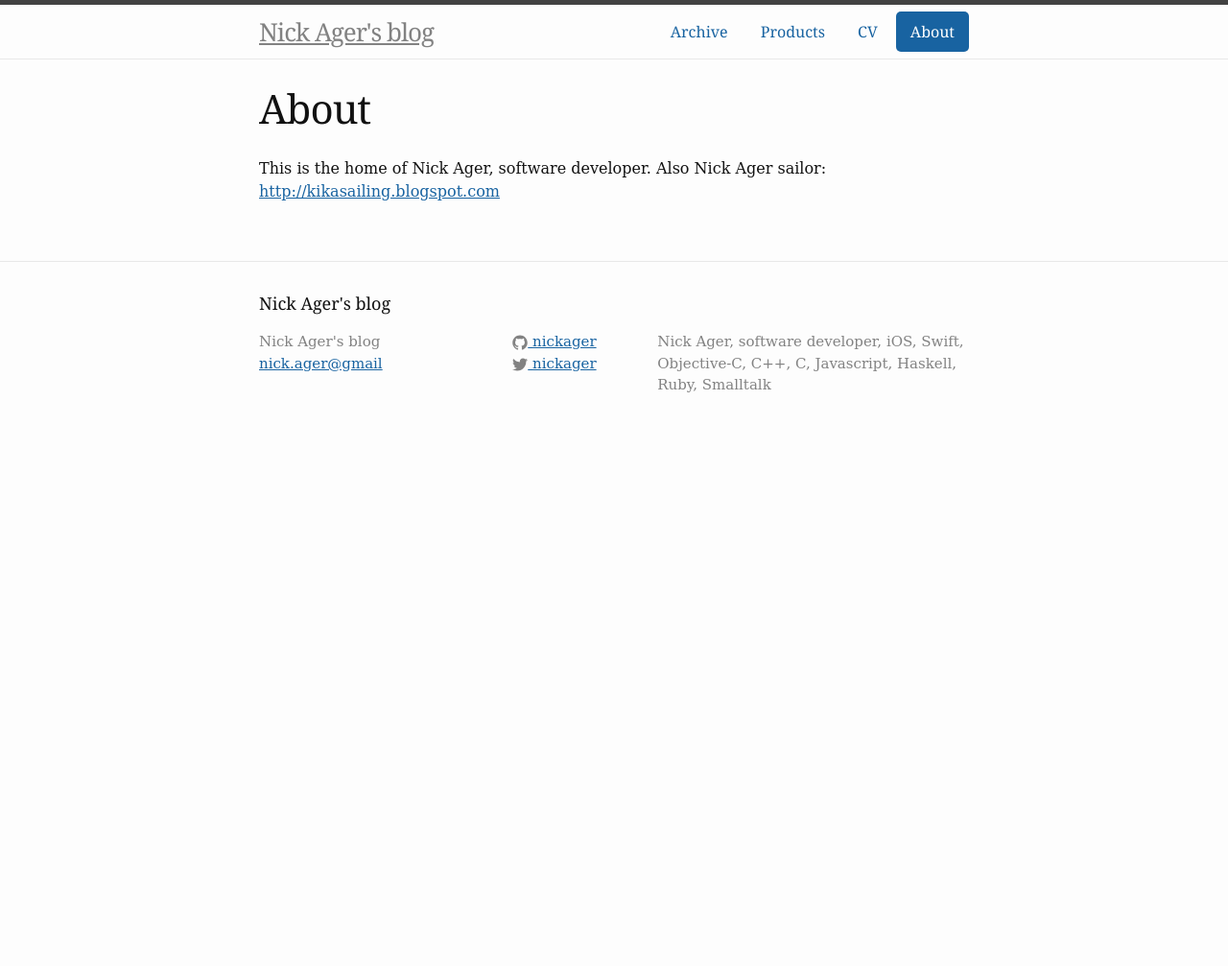
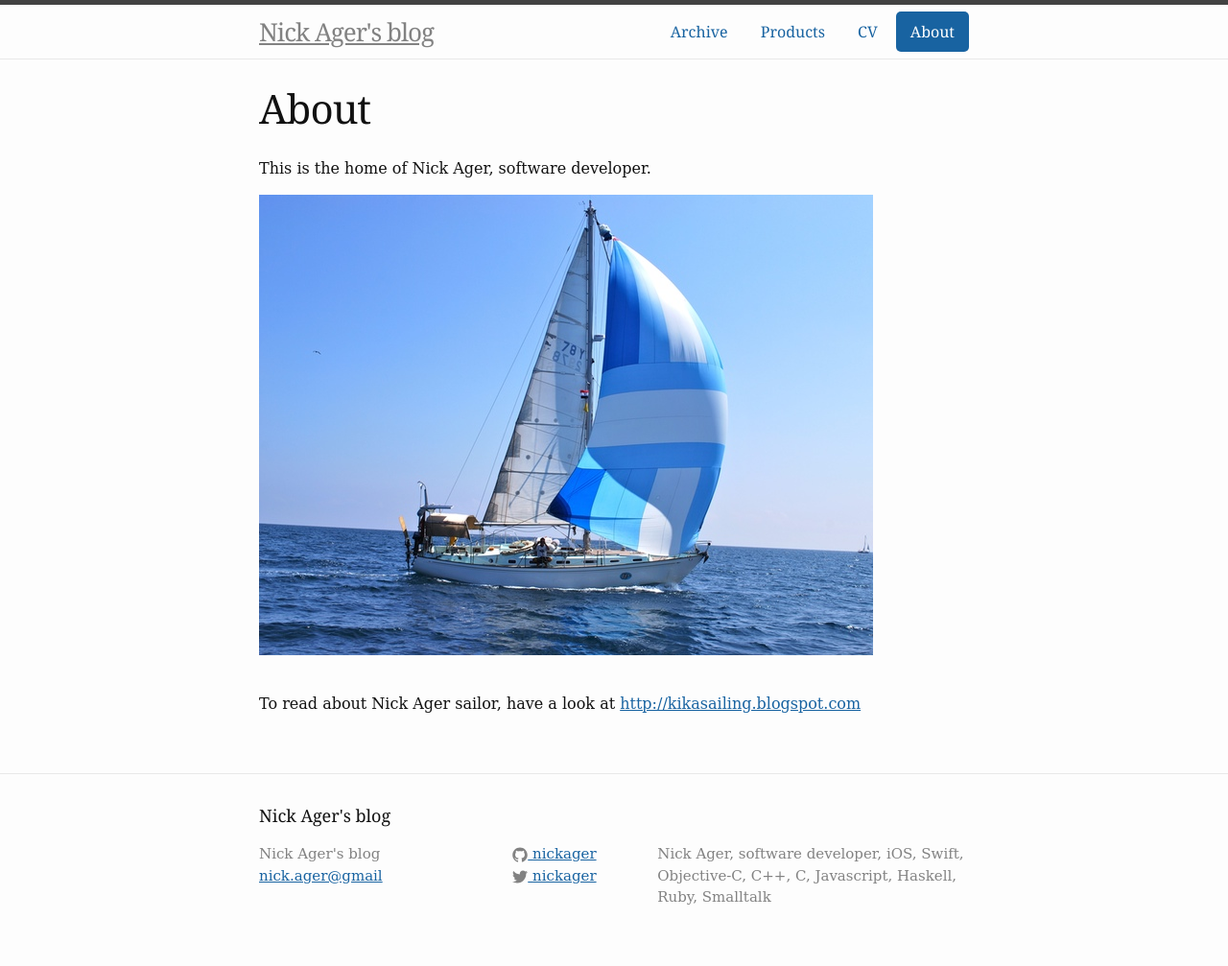
Before and after one commit to NickAger/nickager.github.io, a Jekyll site: the page built from x3-about.md, in a window 1280 px wide. Shown: the whole page at 96% size. Built offline with Jekyll 4.4.1, drawn with Linux system fonts in a browser that asks for light colours; some web fonts are replaced; before the commit the page ends 900 px from its top, so only the background shows below that; part of the change alters nothing that is shown.

Commit message:
image cycling in about

```diff
--- a/x3-about.md
+++ b/x3-about.md
@@ -3,6 +3,42 @@ layout: page
 title: About
 permalink: /about/
 ---
+<style>
+div#images {
+  position: relative;
+  height: 480px;
+}
 
-This is the home of Nick Ager, software developer. Also Nick Ager sailor:
-[http://kikasailing.blogspot.com](http://kikasailing.blogspot.com)
+img#cycleImage1, img#cycleImage2 {
+opacity:1;
+transition: opacity 1s;
+position: absolute;
+}
+
+img#cycleImage1.fade,  img#cycleImage2.fade {
+opacity:0;
+}
+</style>
+
+This is the home of Nick Ager, software developer.
+
+<div id="images"><img id="cycleImage1" src="/images/About/KikaOffYemen.jpeg"/><img id="cycleImage2" src="/images/About/NickAndOrangutan.jpeg" /></div>
+<br />
+
+To read about Nick Ager sailor, have a look at [http://kikasailing.blogspot.com](http://kikasailing.blogspot.com)
+
+
+
+<script>
+(function () {
+    var div = document.getElementById('images');
+    var imgs = div.getElementsByTagName('img'),
+        index = 0;
+    imgs[0].class = 'fade';
+    setInterval(function () {
+        imgs[index].className = '';
+        index = (index + 1) % imgs.length;
+        imgs[index].className = 'fade';
+    }, 4000);
+}());
+</script>
```
